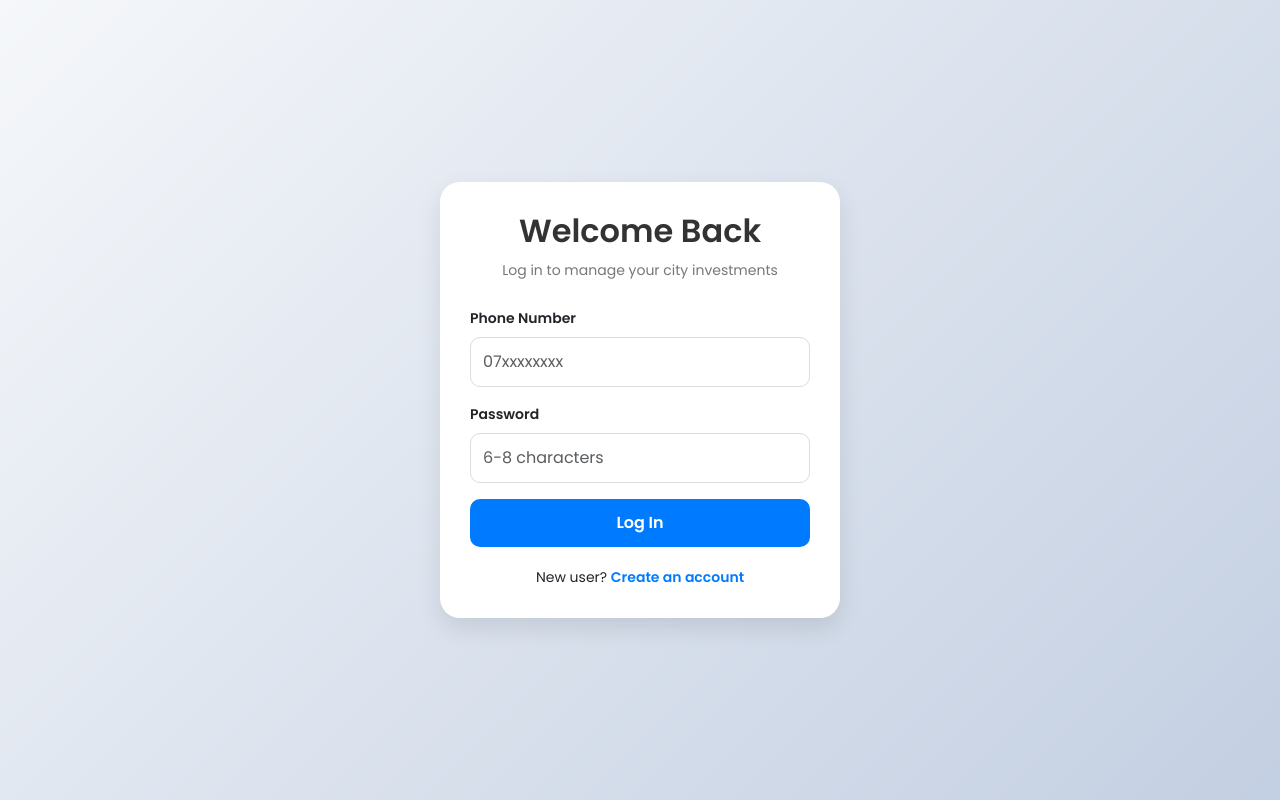
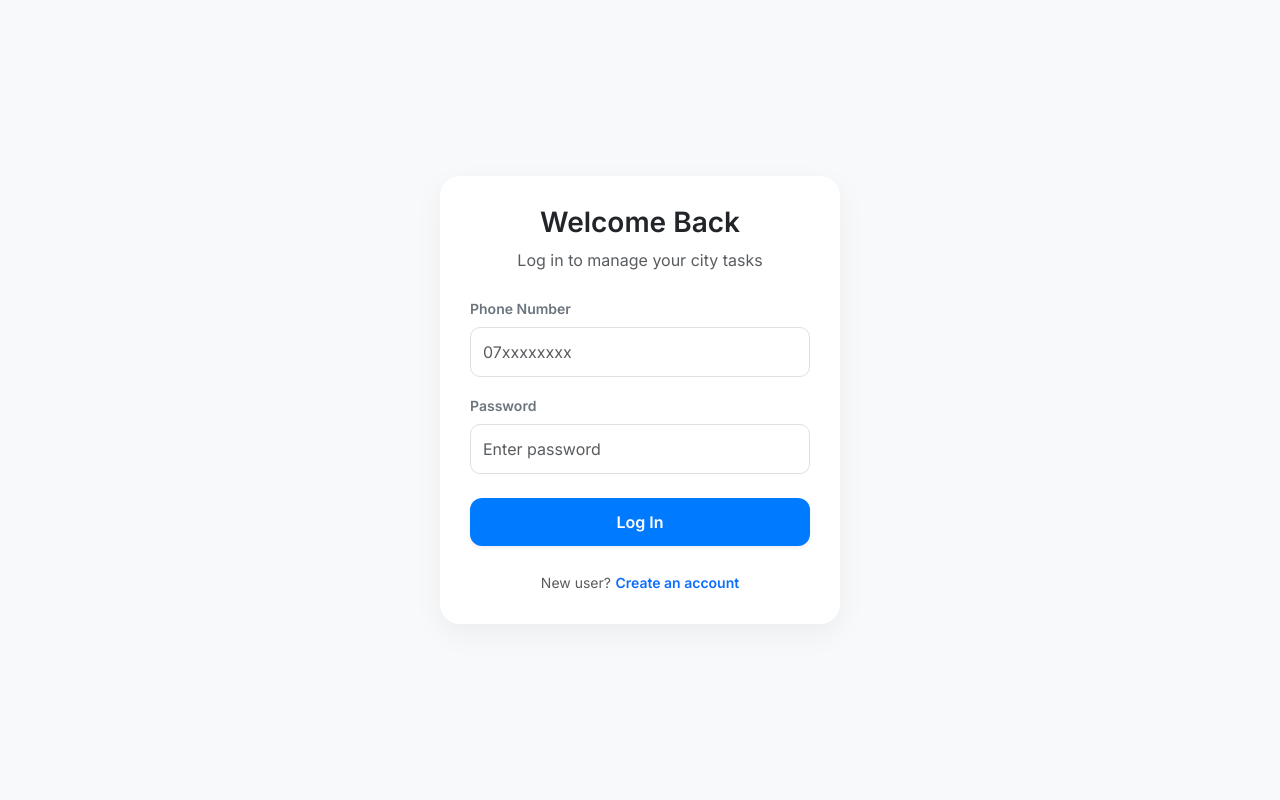
Before and after one commit to binkeymoo718-wq/bitrex, a Node server app: page /login in a window 1280 px wide. Run offline with Node 20, Linux system fonts and the light colour scheme.

Commit message:
Update login.ejs

```diff
--- a/views/login.ejs
+++ b/views/login.ejs
@@ -3,109 +3,44 @@
 <head>
     <meta charset="UTF-8">
     <meta name="viewport" content="width=device-width, initial-scale=1.0">
-    <title>Login | Business Platform</title>
-    <!-- Bootstrap CSS -->
+    <title>Login | Investment Platform</title>
     <link href="https://cdn.jsdelivr.net/npm/bootstrap@5.3.0/dist/css/bootstrap.min.css" rel="stylesheet">
-    <!-- Google Fonts -->
-    <link href="https://fonts.googleapis.com/css2?family=Poppins:wght@300;400;600&display=swap" rel="stylesheet">
+    <link href="https://fonts.googleapis.com/css2?family=Inter:wght@400;600&display=swap" rel="stylesheet">
     <style>
-        body {
-            font-family: 'Poppins', sans-serif;
-            background: linear-gradient(135deg, #f5f7fa 0%, #c3cfe2 100%);
-            height: 100vh;
-            display: flex;
-            align-items: center;
-            justify-content: center;
-            margin: 0;
-        }
-        .login-card {
-            width: 100%;
-            max-width: 400px;
-            padding: 30px;
-            background: #fff;
-            border-radius: 20px;
-            box-shadow: 0 10px 25px rgba(0,0,0,0.1);
-        }
-        .login-card h2 {
-            font-weight: 600;
-            color: #333;
-            text-align: center;
-            margin-bottom: 10px;
-        }
-        .login-card p {
-            text-align: center;
-            color: #777;
-            font-size: 14px;
-            margin-bottom: 25px;
-        }
-        .form-control {
-            border-radius: 10px;
-            padding: 12px;
-            border: 1px solid #ddd;
-            margin-bottom: 15px;
-        }
-        .btn-primary {
-            background: #007bff;
-            border: none;
-            border-radius: 10px;
-            padding: 12px;
-            font-weight: 600;
-            width: 100%;
-            transition: 0.3s;
-        }
-        .btn-primary:hover {
-            background: #0056b3;
-            transform: translateY(-2px);
-        }
-        .error-msg {
-            background: #fff5f5;
-            color: #e53e3e;
-            padding: 10px;
-            border-radius: 10px;
-            font-size: 14px;
-            text-align: center;
-            margin-bottom: 15px;
-            border: 1px solid #feb2b2;
-        }
-        .signup-link {
-            text-align: center;
-            margin-top: 20px;
-            font-size: 14px;
-        }
-        .signup-link a {
-            color: #007bff;
-            text-decoration: none;
-            font-weight: 600;
-        }
+        body { font-family: 'Inter', sans-serif; background-color: #f8f9fa; display: flex; align-items: center; height: 100vh; margin: 0; }
+        .auth-card { width: 100%; max-width: 400px; margin: auto; padding: 30px; background: #fff; border-radius: 20px; box-shadow: 0 10px 30px rgba(0,0,0,0.05); }
+        .btn-primary { background: #007bff; border: none; border-radius: 12px; padding: 12px; font-weight: 600; width: 100%; }
+        .form-control { border-radius: 10px; padding: 12px; border: 1px solid #e0e0e0; }
+        .error-alert { background: #fee2e2; color: #dc2626; padding: 12px; border-radius: 10px; text-align: center; margin-bottom: 20px; font-size: 14px; border: 1px solid #fecaca; }
     </style>
 </head>
 <body>
 
-    <div class="login-card">
-        <h2>Welcome Back</h2>
-        <p>Log in to manage your city investments</p>
+<div class="auth-card">
+    <h3 class="text-center fw-bold mb-2">Welcome Back</h3>
+    <p class="text-center text-muted mb-4">Log in to manage your city tasks</p>
 
-        <!-- Error Message display -->
     <% if(error) { %>
-            <div class="error-msg">
-                <%= error %>
-            </div>
+        <div class="error-alert"><%= error %></div>
     <% } %>
 
     <form action="/login" method="POST">
-            <div class="mb-1">
-                <label class="form-label small fw-bold">Phone Number</label>
+        <div class="mb-3">
+            <label class="form-label small fw-semibold text-secondary">Phone Number</label>
             <input type="tel" name="phone" class="form-control" placeholder="07xxxxxxxx" required>
         </div>
-            <div class="mb-3">
-                <label class="form-label small fw-bold">Password</label>
-                <input type="password" name="password" class="form-control" placeholder="6-8 characters" required>
+
+        <div class="mb-4">
+            <label class="form-label small fw-semibold text-secondary">Password</label>
+            <input type="password" name="password" class="form-control" placeholder="Enter password" required>
         </div>
-            <button type="submit" class="btn btn-primary">Log In</button>
+
+        <button type="submit" class="btn btn-primary shadow-sm">Log In</button>
     </form>
 
-        <div class="signup-link">
-            New user? <a href="/signup">Create an account</a>
+    <div class="text-center mt-4">
+        <span class="text-muted small">New user?</span>
+        <a href="/signup" class="text-primary small fw-bold text-decoration-none">Create an account</a>
     </div>
 </div>
 
```
Lines whose indentation alone changed are shown as unchanged.
